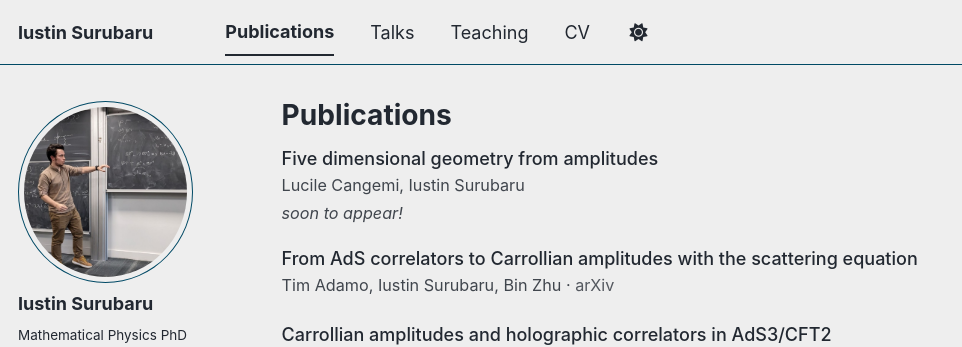
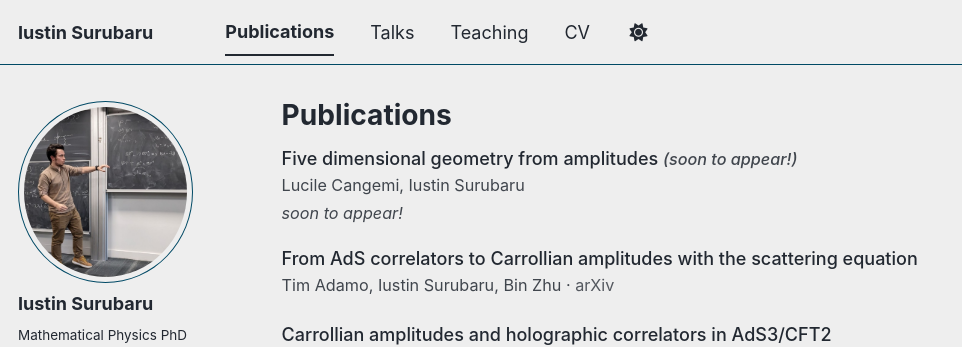
Before and after one commit to IustinS2/IustinS2.github.io, a Jekyll site: the page built from _pages/publications.html, in a window 1280 px wide. Shown: the top 347 px of the page, without its empty margins (0-962 px from the left). Built offline with Jekyll 4.4.1, drawn with Linux system fonts in a browser that asks for light colours; some web fonts are replaced; a script bundle is joined from its source files by our own code; library files that are not in the unit come from our copies.

Commit message:
Update archive-single.html

```diff
--- a/_includes/archive-single.html
+++ b/_includes/archive-single.html
@@ -30,6 +30,7 @@
     {% unless post.collection == 'teaching' %}
   <p class="publication-entry-title">
     {{ post.title }}
+    {% if post.note %} <span class="publication-note">({{ post.note }})</span>{% endif %}
   </p>
 {% endunless %}
 
```
